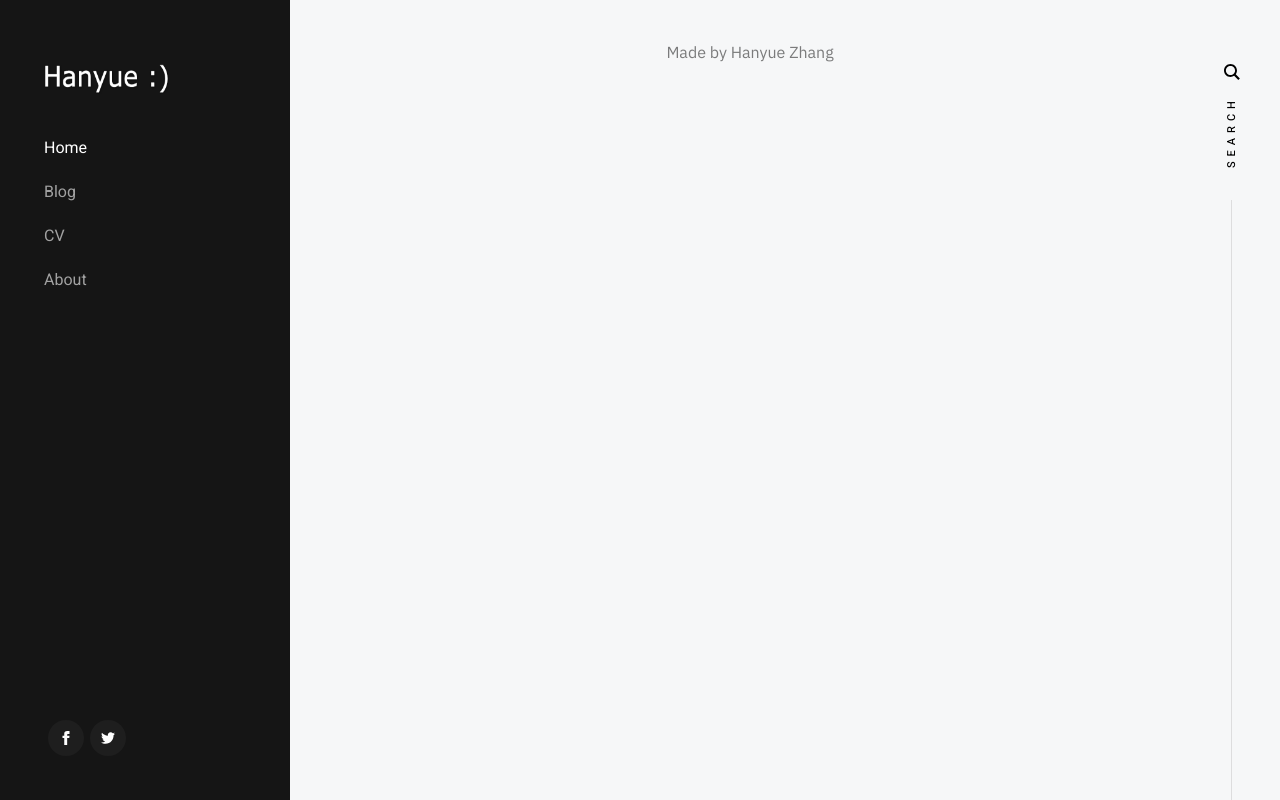
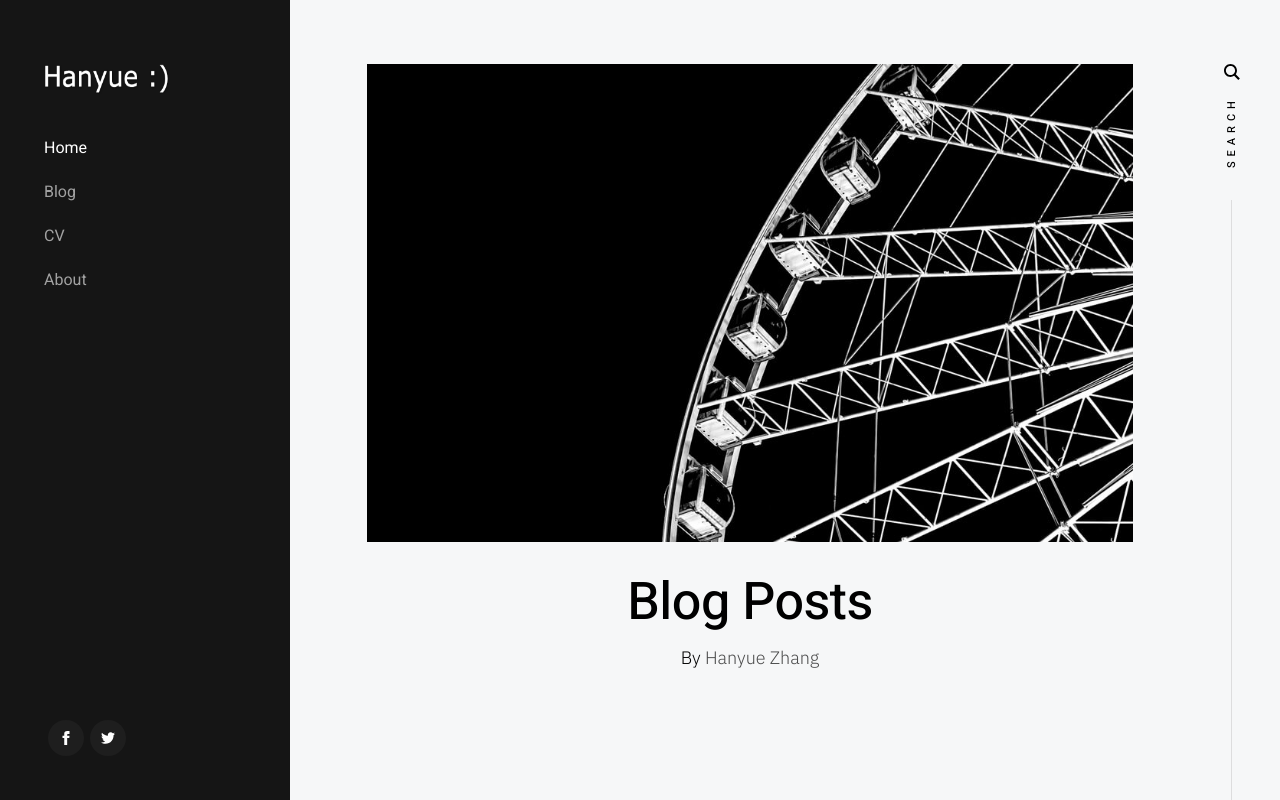
Before and after one commit to hanyuezzz/BridgingCoursework, a Django app: page / in a window 1280 px wide. Run offline with Django 3.2, Linux system fonts and the light colour scheme; data comes from the database, SQL or seed files in the repository.

Commit message:
added picture

```diff
--- a/blog/templates/blog/post_list.html
+++ b/blog/templates/blog/post_list.html
@@ -128,8 +128,6 @@
 
 	        <!-- site content
 		     ================================================== -->
-	{% block content %}
-	{% for post in posts %}
 
 	<div class="s-content">
 
@@ -143,6 +141,26 @@
 
 		  <div class="col-md-8">
 
+		    <div>
+
+		      <a class="pic">
+
+			<img src="{% static 'images/wheel-1000.jpg' %}">
+
+		      </a>
+
+		    </div>
+
+		    <div class="content__page-header">
+		      <p></p>
+                        <h1 class="display-1">Blog Posts</h1>
+                        <ul class="entry__header-meta">
+                            <li class="author">By <a href="#0">Hanyue Zhang</a></li>
+                            </li>
+                        </ul>
+                    </div>
+	{% for post in posts %}
+
 		    <div class="category"><p>{{ post.category }}</p></div>
 
                     <h3 class="title"><a href="{% url 'post_content' pk=post.pk %}">{{ post.title }}</a></h3>
@@ -150,6 +168,7 @@
 		    <p class="text">{{ post.text_snippet|linebreaksbr }}</p>
 
 		  </div>
+		  	{% endfor %}
 
 		</div>
 
@@ -160,10 +179,6 @@
 	  </div> <!-- end masonry-wrap -->
 
         </div> <!-- end s-content -->
-
-	{% endfor %}
-
-	{% endblock %}
 
 
         <!-- footer
```
Also changed, not shown: 1 other file.
